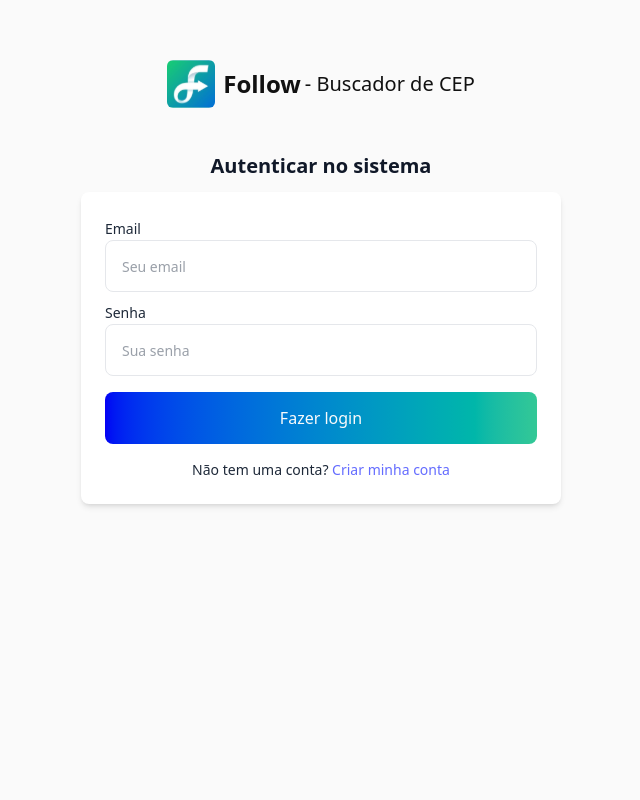
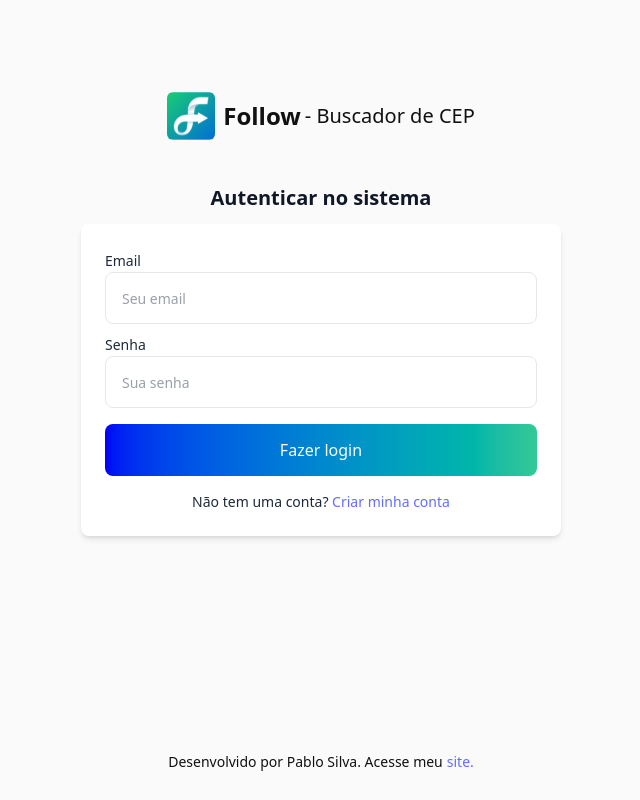
Before and after one commit to pablolucio97/follow-challenge, a React (Vite) app in the folder follow-front-end/: page / in a window 1280 px wide. Shown: the whole page, without its empty margins (319-959 px from the left). Built offline with nearby package versions, Linux system fonts and the light colour scheme.

Commit message:
feat: creates FooterLink component

```diff
--- /dev/null
+++ b/follow-front-end/src/components/miscellaneous/FooterLink/index.tsx
@@ -0,0 +1,21 @@
+interface FooterLinkProps extends React.HTMLAttributes<HTMLDivElement> {
+  className?: string;
+}
+
+const FooterLink: React.FC<FooterLinkProps> = ({ className }) => {
+  return (
+    <div className={`w-full flex items-center justify-center p-3 ${className}`}>
+      <span className="text-xs md:text-sm">
+       Desenvolvido por Pablo Silva. Acesse meu
+      </span>
+      <a
+        href="https://www.pablosilvadev.com.br"
+        target="_blank"
+        className="ml-1 text-xs md:text-sm"
+      >
+         site.
+      </a>
+    </div>
+  );
+};
+export default FooterLink;
--- a/follow-front-end/src/screens/auth/SignIn/index.tsx
+++ b/follow-front-end/src/screens/auth/SignIn/index.tsx
@@ -1,15 +1,17 @@
 import LogoText from "@/components/miscellaneous/LogoText";
 import Title from "@/components/typography/Title";
 import SignInForm from "./components/SignInForm";
+import FooterLink from "@/components/miscellaneous/FooterLink";
 
 const SignIn : React.FC = () => {
   return (
-    <div className="w-full h-full flex flex-col items-center justify-center">
-      <div className="flex flex-col mx-auto">
+    <div className="w-full min-h-screen flex flex-col relative">
+      <div className="w-full flex flex-col items-center mx-auto p-8">
       <LogoText className="mt-12 mb-8 flex justify-center"/>
       <Title content="Autenticar no sistema" className="mx-auto" />
       <SignInForm onSubmit={() => {}} />
       </div>
+      <FooterLink className="absolute bottom-4"/>
     </div>
   );
 };
```
